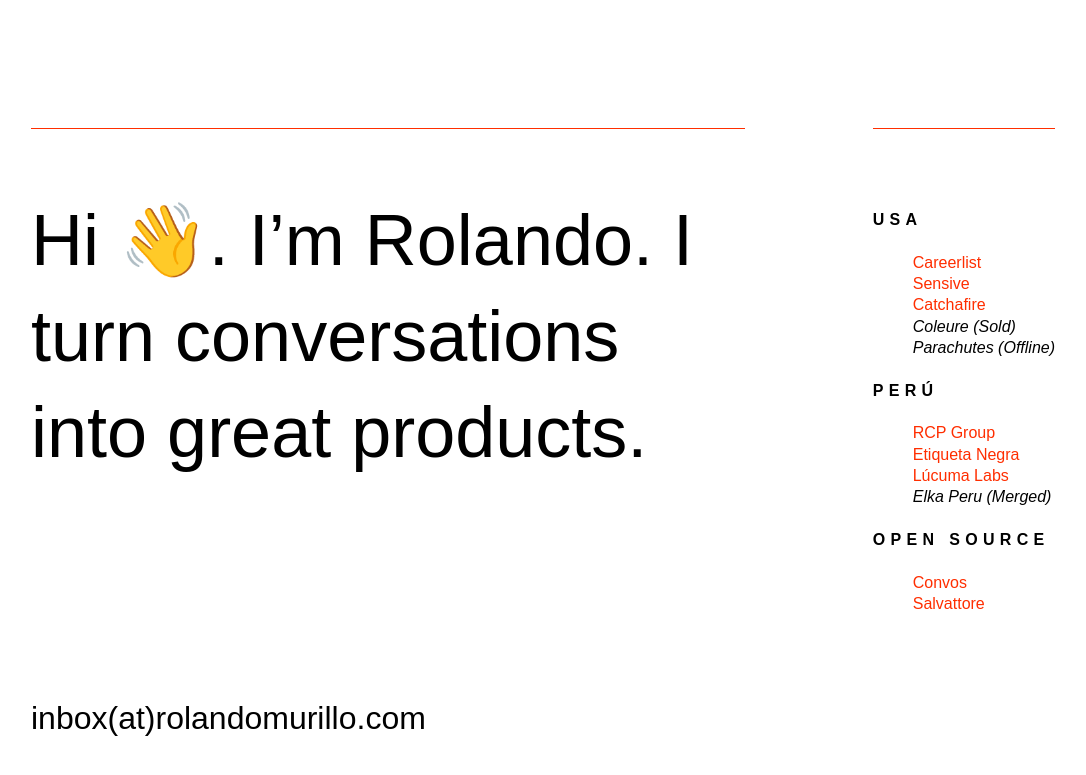
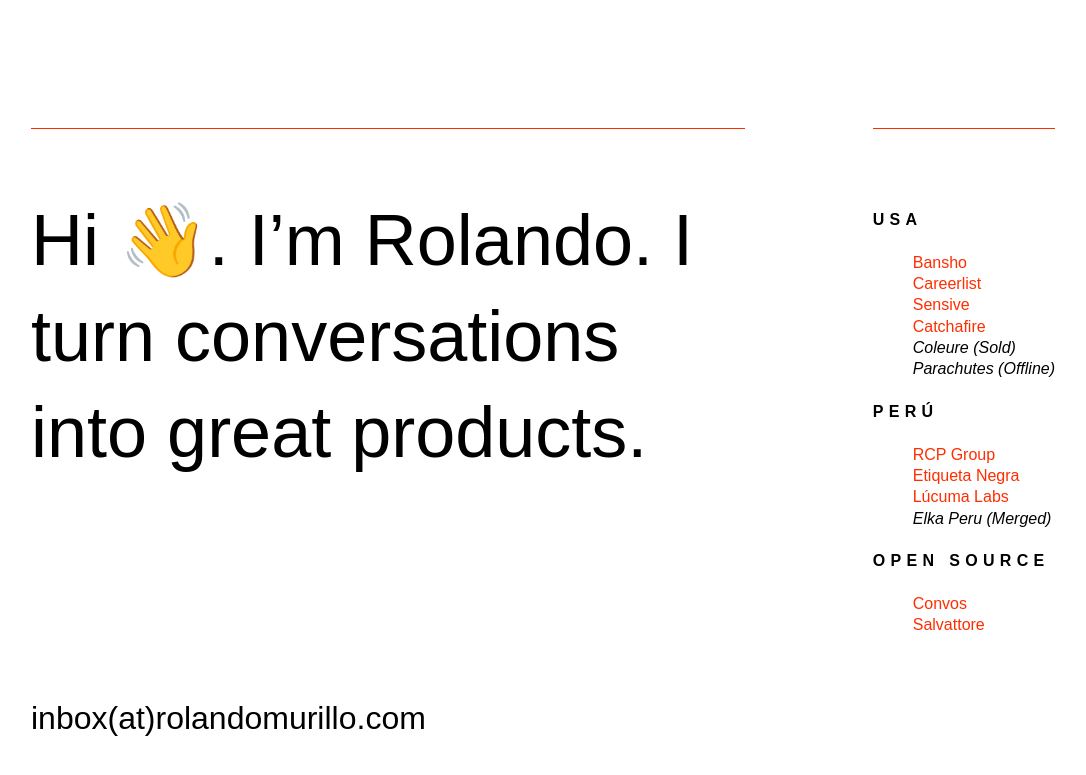
Before and after one commit to rnmp/rnmp.github.io, a Jekyll site: the page built from index.html, in a window 1280 px wide. Shown: the top 775 px of the page, without its empty margins (97-1183 px from the left). Built offline with Jekyll 4.4.1, drawn with Linux system fonts in a browser that asks for light colours; some web fonts are replaced.

Commit message:
Update index.html

```diff
--- a/index.html
+++ b/index.html
@@ -13,6 +13,7 @@ layout: default
   <nav>
     <dl>
       <dt>USA</dt>
+      <dd><a href="https://www.bansho.com/" target="_blank">Bansho</a></dd>
       <dd><a href="https://www.careerlist.com/" target="_blank">Careerlist</a></dd>
       <dd><a href="https://sensive.co/" target="_blank">Sensive</a></dd>
       <dd><a href="https://www.catchafire.org/" target="_blank">Catchafire</a></dd>
```
